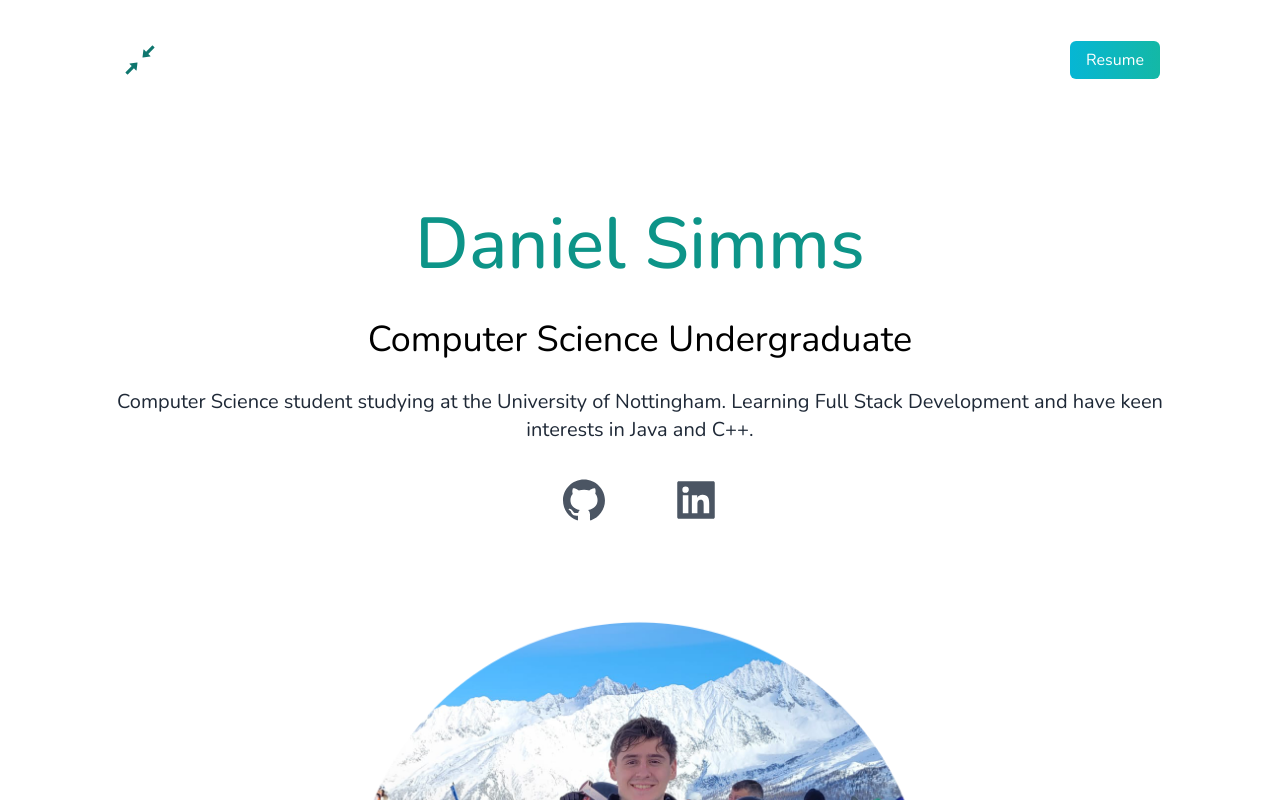
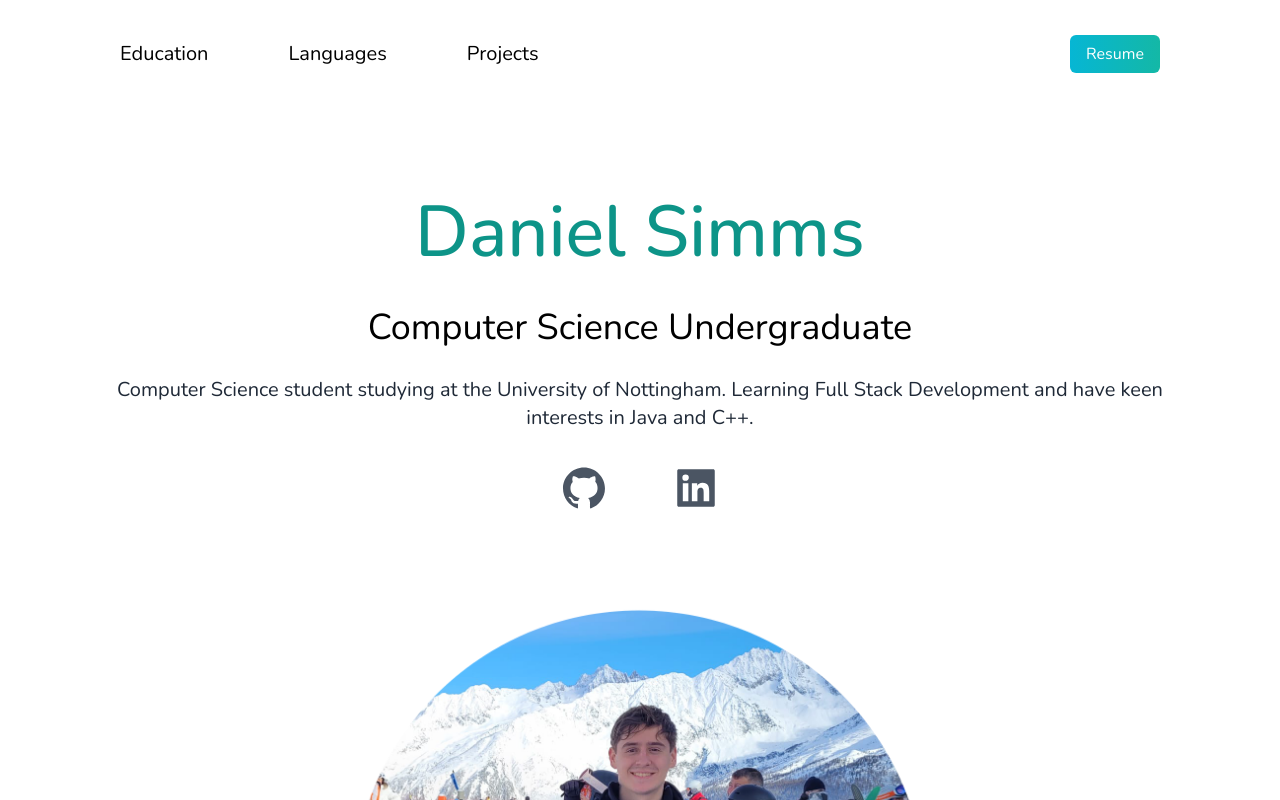
Before and after one commit to Danavarro63/Portfolio-website, a Next.js app: page / in a window 1280 px wide. Shown: the top 800 px of the page. Built offline with nearby package versions, Linux system fonts and the light colour scheme.

Commit message:
Created a responsive navbar

```diff
--- a/app/Components/Languages.tsx
+++ b/app/Components/Languages.tsx
@@ -4,31 +4,32 @@ import JavaIMG from 'public/java.png';
 import CppIMG from 'public/c-plus-plus.png';
 import PythonIMG from 'public/python-logo.png';
 import HtmlIMG from 'public/html (1).png';
-import Image, { StaticImageData } from 'next/image';
+import Image, {StaticImageData} from 'next/image';
 import javascriptIMG from 'public/javascript-logo.png';
 import cssIMG from 'public/css3.png';
 import tailwindIMG from 'public/Tailwind_CSS_Logo.svg.png'
 
 interface LanguageCardProps {
-  title: string;
-  image: StaticImageData;
+    title : string;
+    image : StaticImageData;
 }
 
 function SecondPage() {
     return (
-      <div>
-        <main className="px-4">
-          <div className="text-center shadow-2xl p-6 rounded-xl mb-40 mt-24 dark:bg-white flex flex-1 mx-auto flex-col">
+        <div id='languages'>
+            <main className="px-4 pb-60" data-aos="zoom-in-up" data-aos-duration="1000">
+                <div
+                    className="text-center shadow-2xl p-6 rounded-xl mb-40 mt-24 dark:bg-white flex flex-1 mx-auto flex-col">
                     <h1 className="text-2xl md:text-4xl py-1 pb-8">Programming Languages</h1>
                     <div className="grid grid-cols-2 sm:grid-cols-3 md:grid-cols-4 gap-4">
-              <LanguageCard title="Java" image={JavaIMG} />
-              <LanguageCard title="C++" image={CppIMG} />
-              <LanguageCard title="Python" image={PythonIMG} />
-              <LanguageCard title="React" image={ReactIMG} />
-              <LanguageCard title="HTML" image={HtmlIMG} />
-              <LanguageCard title="CSS" image={cssIMG} />
-              <LanguageCard title="JavaScript" image={javascriptIMG} />
-              <LanguageCard title="TailWind" image={tailwindIMG} />
+                        <LanguageCard title="Java" image={JavaIMG}/>
+                        <LanguageCard title="C++" image={CppIMG}/>
+                        <LanguageCard title="Python" image={PythonIMG}/>
+                        <LanguageCard title="React" image={ReactIMG}/>
+                        <LanguageCard title="HTML" image={HtmlIMG}/>
+                        <LanguageCard title="CSS" image={cssIMG}/>
+                        <LanguageCard title="JavaScript" image={javascriptIMG}/>
+                        <LanguageCard title="TailWind" image={tailwindIMG}/>
                     </div>
                 </div>
             </main>
@@ -36,17 +37,21 @@ function SecondPage() {
     );
 }
 
-function LanguageCard({ title, image }: LanguageCardProps) {
+function LanguageCard({title, image} : LanguageCardProps) {
     return (
-      <div className="flex flex-col items-center justify-center shadow-md rounded-lg hover:scale-105 transition-transform duration-200 ease-in p-4">
+        <div
+            className="flex flex-col items-center justify-center shadow-md rounded-lg hover:scale-105 transition-transform duration-200 ease-in p-4">
             <h2 className="text-base md:text-xl leading-6 py-2 flex-grow">{title}</h2>
             <div className="w-24 sm:w-36">
-          <Image src={image} alt={`${title} Image`} layout="responsive" width={150} height={150} />
+                <Image
+                    src={image}
+                    alt={`${title} Image`}
+                    layout="responsive"
+                    width={150}
+                    height={150}/>
             </div>
         </div>
     );
 }
 
-
-
 export default SecondPage;
--- a/app/Components/education.tsx
+++ b/app/Components/education.tsx
@@ -4,12 +4,12 @@ import 'aos/dist/aos.css';
 
 function Education() {
   useEffect(() => {
-    AOS.init();
+    AOS.init({mirror:true, once:true});
   }, []);
 
   return (
     <div >
-      <main className="px-4">
+      <main className="px-4 pb-72" id="education">
         <div
           className="text-center shadow-2xl p-6 rounded-xl dark:bg-white flex flex-col gap-4 max-w-md mx-auto mt-12 mb-8"
           data-aos="zoom-out-up"
--- a/app/Components/frontpage.tsx
+++ b/app/Components/frontpage.tsx
@@ -8,7 +8,7 @@ import 'aos/dist/aos.css'
 function FrontPage() {
   return (
     <div>
-      <div className="text-center p-10">
+      <div className="text-center p-10 pb-72">
         <h2 className="text-5xl pb-2 text-teal-600 font-medium sm:mb-6 sm:text-7xl" data-aos="zoom-in-down" data-aos-duration="1000">Daniel Simms</h2>
         <h3 className="text-2xl py-2 sm:text-4xl" data-aos="zoom-in-down" data-aos-duration="1500">Computer Science Undergraduate</h3>
         <p className="text-md py-5 leading-8 text-gray-800 sm:text-xl" data-aos="fade-right" data-aos-duration="1800">
--- a/app/Components/navbar.tsx
+++ b/app/Components/navbar.tsx
@@ -1,25 +1,124 @@
-'use client'
-import React, {useState} from 'react'
-import 'aos/dist/aos.css'
-import {AiOutlineShrink} from 'react-icons/ai'
+import React, {useState} from 'react';
+import 'aos/dist/aos.css';
+import {AiOutlineShrink} from 'react-icons/ai';
+import {Link} from 'react-scroll';
+import {RiMenu4Line, RiCloseLine} from 'react-icons/ri';
 
+function Navbar() {
+    const [isMenuOpen,
+        setIsMenuOpen] = useState(false);
 
-function navbar() {
+    const toggleMenu = () => {
+        setIsMenuOpen(!isMenuOpen);
+    };
+
     return (
-        <nav className='py-10 px-20 flex justify-between sm:mb-12'>
-            <h1 className=' text-xl' data-aos="zoom-down" data-aos-duration="1500" ><AiOutlineShrink className='text-teal-700' size={40}/></h1>
-            <ul className=' flex items-center'>
+        <nav className="py-10 px-20 flex justify-between md:mb-12">
+            <div className="md:hidden">
+                <button className="outline-none mobile-menu-button" onClick={toggleMenu}>
+                    {isMenuOpen
+                        ? (<RiCloseLine className="text-3xl text-gray-600"/>)
+                        : (<RiMenu4Line className="text-3xl text-gray-600"/>)}
+                </button>
+            </div>
+
+            <div className="hidden md:flex md:flex-row md:gap-20 text-xl cursor-pointer">
+                <Link
+                    className="hover:text-teal-600"
+                    to="education"
+                    spy={true}
+                    smooth={true}
+                    offset={-200}
+                    duration={1000}>
+                    Education
+                </Link>
+                <Link
+                    className="hover:text-teal-600"
+                    to="languages"
+                    spy={true}
+                    smooth={true}
+                    offset={-350}
+                    duration={1000}>
+                    Languages
+                </Link>
+                <Link
+                    className="hover:text-teal-600"
+                    to="projects"
+                    spy={true}
+                    smooth={true}
+                    offset={-50}
+                    duration={1000}>
+                    Projects
+                </Link>
+            </div>
+
+            <ul className="flex items-center ml-auto">
                 <li>
                     <a
-                        className=' bg-gradient-to-r from-cyan-500 to-teal-500 text-white px-4 py-2 rounded-md ml-8 '
-                        href='https://drive.google.com/file/d/1uCYNfzjvmC1uIAtMKSQyafk9F0xBZUsR/view?usp=sharing'
-                        target='_blank'
-                        rel="noopener noreferrer" data-aos="zoom-down" data-aos-duration="1500">Resume</a>
+                        className="bg-gradient-to-r from-cyan-500 to-teal-500 text-white px-4 py-2 rounded-md ml-8"
+                        href="https://drive.google.com/file/d/1uCYNfzjvmC1uIAtMKSQyafk9F0xBZUsR/view?usp=sharing"
+                        target="_blank"
+                        rel="noopener noreferrer"
+                        data-aos="zoom-down"
+                        data-aos-duration="1500">
+                        Resume
+                    </a>
                 </li>
+            </ul>
 
-            </ul>
+            {isMenuOpen && (
+                <div
+                    className="md:hidden absolute top-0 inset-x-0 p-2 transition transform origin-top-right">
+                    <div
+                        className="rounded-lg shadow-md bg-white ring-1 ring-black ring-opacity-5 overflow-hidden">
+                        <div className="px-5 pt-4 flex items-center justify-between">
+                            <div>
+                                <Link
+                                    className="block px-4 py-2 text-sm text-gray-700 hover:bg-gray-100"
+                                    to="education"
+                                    spy={true}
+                                    smooth={true}
+                                    offset={-200}
+                                    duration={1000}
+                                    onClick={toggleMenu}>
+                                    Education
+                                </Link>
+                                <Link
+                                    className="block px-4 py-2 text-sm text-gray-700 hover:bg-gray-100"
+                                    to="languages"
+                                    spy={true}
+                                    smooth={true}
+                                    offset={-350}
+                                    duration={1000}
+                                    onClick={toggleMenu}>
+                                    Languages
+                                </Link>
+                                <Link
+                                    className="block px-4 py-2 text-sm text-gray-700 hover:bg-gray-100"
+                                    to="projects"
+                                    spy={true}
+                                    smooth={true}
+                                    offset={-50}
+                                    duration={1000}
+                                    onClick={toggleMenu}>
+                                    Projects
+                                </Link>
+                            </div>
+                            <button className="text-gray-500 hover:text-gray-600" onClick={toggleMenu}>
+                                <svg className="h-6 w-6" fill="none" viewBox="0 0 24 24" stroke="currentColor">
+                                    <path
+                                        strokeLinecap="round"
+                                        strokeLinejoin="round"
+                                        strokeWidth={2}
+                                        d="M6 18L18 6M6 6l12 12"/>
+                                </svg>
+                            </button>
+                        </div>
+                    </div>
+                </div>
+            )}
         </nav>
-    )
+    );
 }
 
-export default navbar
+export default Navbar;
--- a/app/Components/projects.tsx
+++ b/app/Components/projects.tsx
@@ -19,7 +19,9 @@ interface gitButtonProps{
 
 function projects() {
     return (
-      <main className="px-4">
+      <main className="px-4 pb-72" data-aos="flip-left" id='projects'
+      data-aos-easing="ease-out-cubic"
+      data-aos-duration="2000">
         <div className="text-center p-6 rounded-xl mb-40 dark:bg-white flex flex-1 mx-auto flex-col">
           <h1 className="text-4xl sm:text-6xl py-1 mb-12 sm:mb-24">Projects</h1>
           <div className="grid grid-cols-1 sm:grid-cols-2 md:grid-cols-3 lg:grid-cols-4 xl:grid-cols-5 gap-4">
--- a/app/page.tsx
+++ b/app/page.tsx
@@ -6,6 +6,7 @@ import Education from './Components/education';
 import Projects from './Components/projects';
 
 export default function Home() {
+
     return (
         <div className=' bg-white px-10'>
             <section className="min-h-screen">
--- a/package.json
+++ b/package.json
@@ -18,12 +18,14 @@
     "aos": "^2.3.4",
     "next": "13.4.4",
     "react": "18.2.0",
-    "react-dom": "18.2.0",
+    "react-dom": "^18.2.0",
     "react-icons": "^4.9.0",
+    "react-scroll": "^1.8.9",
     "typescript": "5.0.4"
   },
   "devDependencies": {
     "@types/aos": "^3.0.4",
+    "@types/react-scroll": "^1.8.7",
     "autoprefixer": "^10.4.14",
     "file-loader": "^6.2.0",
     "gh-pages": "^5.0.0",
```
Also changed, not shown: 1 other file (tests, documents, lock files or other folders). Lines whose indentation alone changed are shown as unchanged.
